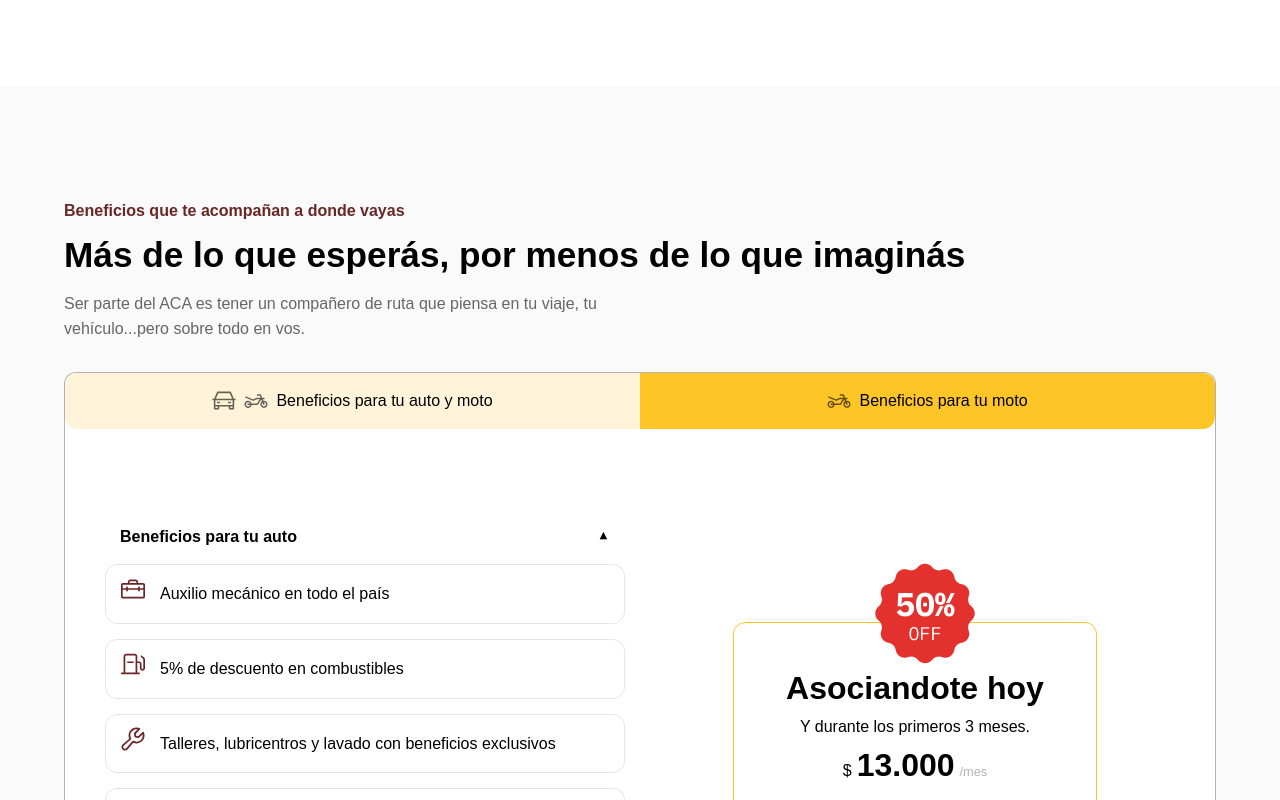
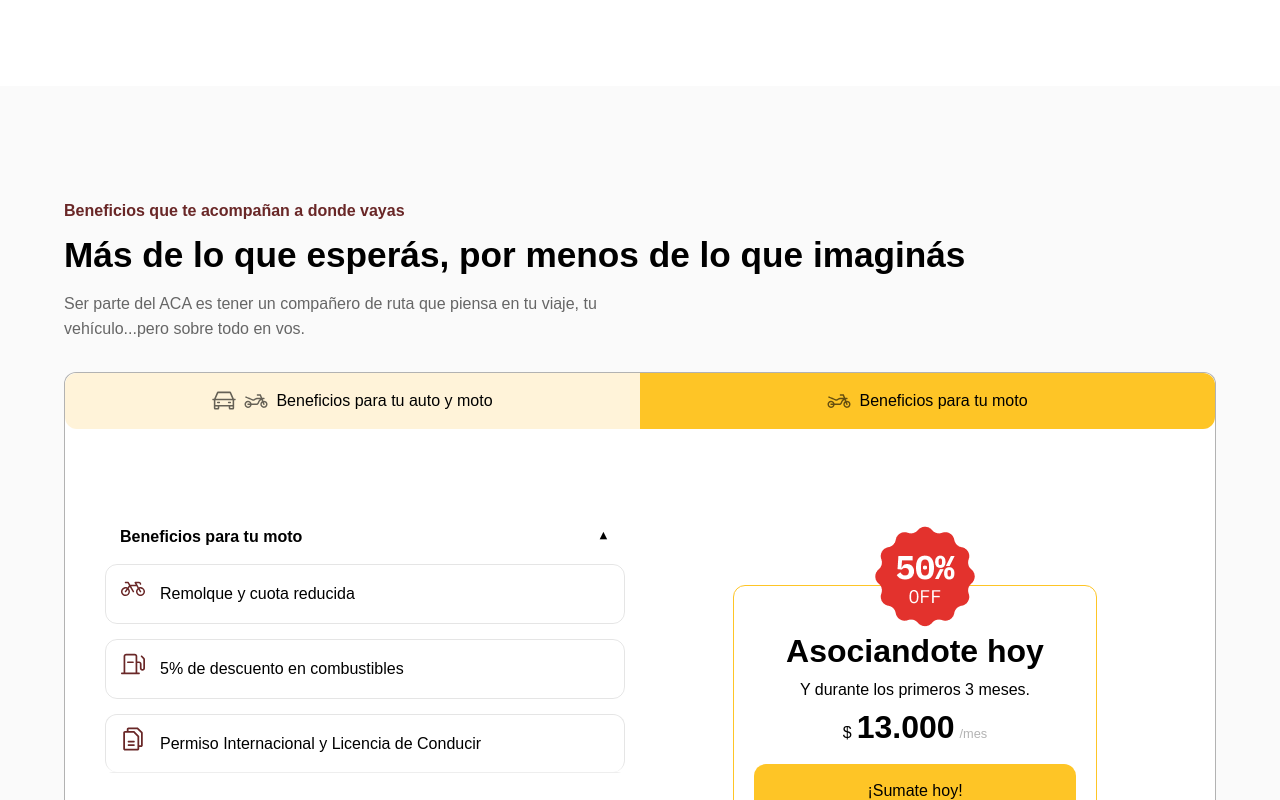
Before and after one commit to damavans/aca-express, a plain HTML site: page index.html in a window 1280 px wide. Both pictures are taken after a click on the element "Beneficios para tu moto". Shown: the part 1264-2064 px from the top of the page. Drawn offline with nearby package versions, Linux system fonts and the light colour scheme; a web font is replaced by a local one.

Commit message:
Add files via upload

```diff
--- a/index.html
+++ b/index.html
@@ -92,9 +92,12 @@
         <section class="extended-benefits">
             <div class="container">
                 <!-- Encabezado de la sección -->
-                <p class="preheader">Beneficios que te acompañan a donde vayas</p>
-                <h2 class="extended-benefits-header">Más de lo que esperás, por menos de lo que imaginás</h2>
-                <p class="extended-benefits-text">Ser parte del ACA es tener un compañero de ruta que piensa en tu viaje, tu vehículo...pero sobre todo en vos.</p>
+                 <div class="header-section">
+                    <p class="preheader">Beneficios que te acompañan a donde vayas</p>
+                    <h2 class="extended-benefits-header">Más de lo que esperás, por menos de lo que imaginás</h2>
+                    <p class="extended-benefits-text">Ser parte del ACA es tener un compañero de ruta que piensa en tu viaje, tu vehículo...pero sobre todo en vos.</p>
+                 </div>
+
 
                 <!-- Contenedor de tabs y sidebar -->
                 <div class="tabs-sidebar-container">
@@ -254,14 +257,14 @@
                     <div class="accordion-column">
                         <!-- Acordeón 1 -->
                         <div class="accordion active">
-                            <div class="accordion-header">Beneficios para tu auto</div>
+                            <div class="accordion-header">Beneficios para tu moto</div>
                             <div class="accordion-content">
                                 <ul class="benefits-list">
                                     <li class="benefit-item">
                                         <span class="benefit-icon-small">
-                                            <img src="images/auxilio-aca.svg" alt="Ahorros en gastronomía" width="24" height="24">
+                                            <img src="images/motocicleta-aca.svg" alt="Ahorros en gastronomía" width="24" height="24">
                                         </span>
-                                        Auxilio mecánico en todo el país
+                                        Remolque y cuota reducida
                                     </li>
 
                                     <li class="benefit-item">
@@ -271,18 +274,12 @@
                                         5% de descuento en combustibles
                                     </li>
 
-                                    <li class="benefit-item">
-                                        <span class="benefit-icon-small">
-                                            <img src="images/talleres-aca.svg" alt="Asistencia al Hogar" width="24" height="24">
-                                        </span>
-                                        Talleres, lubricentros y lavado con beneficios exclusivos
-                                    </li>
 
                                     <li class="benefit-item">
                                         <span class="benefit-icon-small">
-                                            <img src="images/tramites_aca.svg" alt="Plan de Cobertura de Salud" width="24" height="24">
+                                            <img src="images/permiso-internacional-aca.svg" alt="Plan de Cobertura de Salud" width="24" height="24">
                                         </span>
-                                        Trámites y gestoría del automotor
+                                        Permiso Internacional y Licencia de Conducir
                                     </li>
 
                                 </ul>
```
